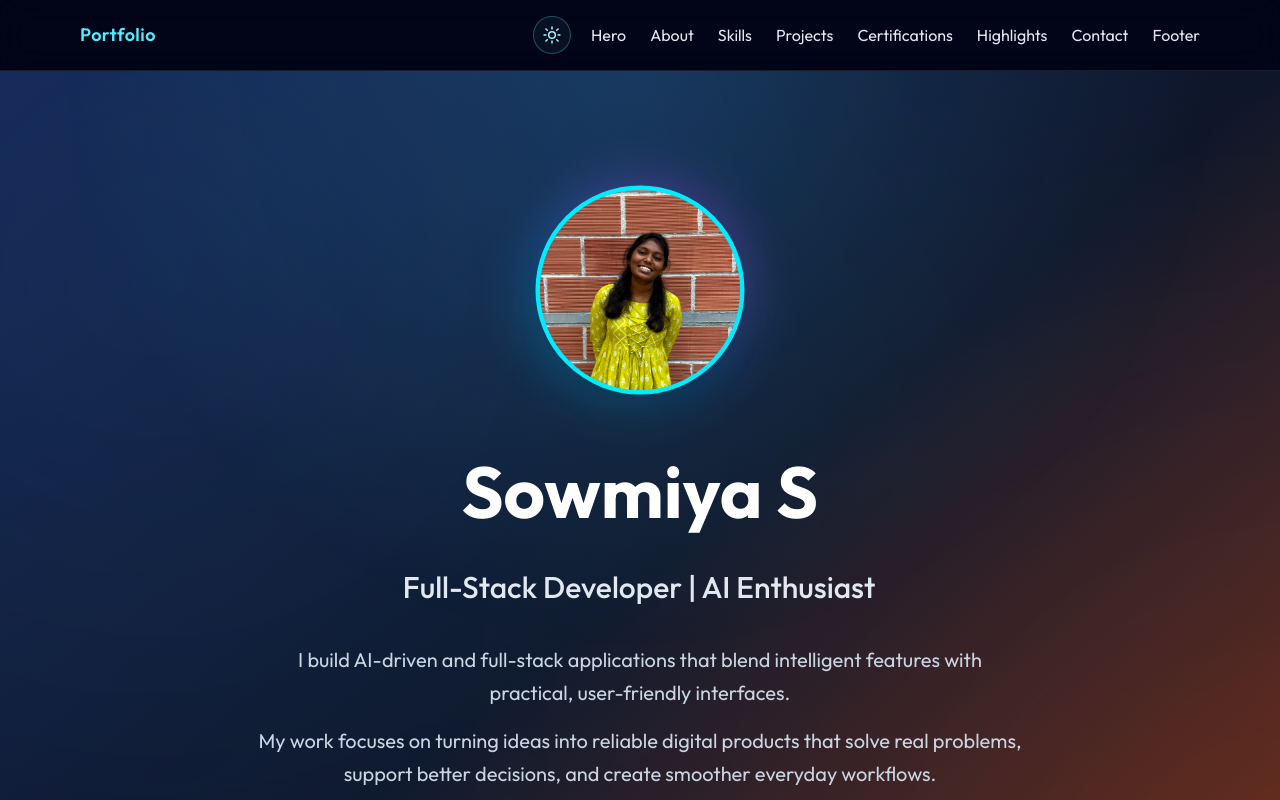
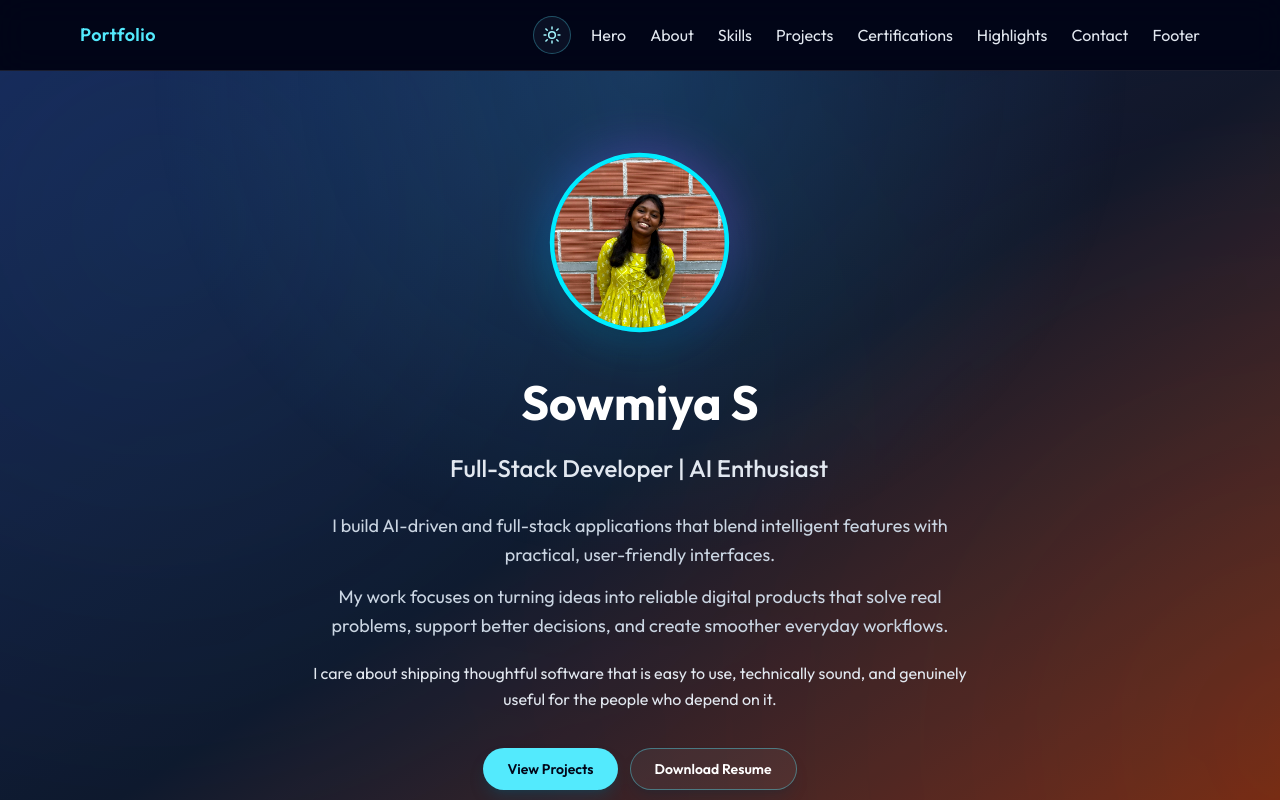
Before and after one commit to SowmiyaS06/portfolio01, a React (Vite) app: page / in a window 1280 px wide. Shown: the top 800 px of the page. Built offline with nearby package versions, Linux system fonts and the light colour scheme.

Commit message:
Optimize hero section to fit first viewport

```diff
--- a/src/components/sections/HeroSection.tsx
+++ b/src/components/sections/HeroSection.tsx
@@ -10,15 +10,15 @@ function HeroSection() {
     >
       <div className="hero-gradient-flow absolute inset-[-25%] opacity-35" />
       <div className="absolute inset-0 bg-[radial-gradient(circle_at_top,rgba(56,189,248,0.16),transparent_48%)] dark:bg-[radial-gradient(circle_at_top,rgba(56,189,248,0.16),transparent_48%)]" />
-      <div className="relative flex min-h-screen w-full items-center justify-center px-6 py-20 md:px-12 md:py-28 lg:px-20">
+      <div className="relative flex min-h-screen w-full items-center justify-center px-6 py-8 md:px-12 md:py-10 lg:px-16">
         <motion.div
-          className="flex w-full max-w-3xl flex-col items-center gap-6 text-center md:gap-8"
+          className="flex w-full max-w-3xl flex-col items-center gap-4 text-center md:gap-5"
           variants={staggerContainer}
           initial="hidden"
           animate="visible"
         >
           <motion.div variants={fadeUp} className="mb-1 md:mb-2">
-            <div className="avatar-float relative mx-auto flex h-56 w-56 items-center justify-center">
+            <div className="avatar-float relative mx-auto flex h-44 w-44 items-center justify-center sm:h-48 sm:w-48">
               <div className="animate-spin-slow absolute inset-0 rounded-full bg-gradient-to-r from-cyan-400 via-blue-500 to-purple-500 opacity-30 blur-xl" />
               <div className="absolute h-[90%] w-[90%] rounded-full border-4 border-cyan-400" />
               <img
@@ -30,13 +30,13 @@ function HeroSection() {
               />
             </div>
           </motion.div>
-          <motion.h1 variants={staggerItem} className="text-4xl font-bold leading-tight text-slate-900 sm:text-5xl md:text-7xl dark:text-white">
+          <motion.h1 variants={staggerItem} className="text-3xl font-bold leading-tight text-slate-900 sm:text-4xl md:text-5xl dark:text-white">
             Sowmiya S
           </motion.h1>
-          <motion.h2 variants={staggerItem} className="text-lg font-medium text-slate-700 sm:text-xl md:text-3xl dark:text-slate-200">
+          <motion.h2 variants={staggerItem} className="text-base font-medium text-slate-700 sm:text-lg md:text-2xl dark:text-slate-200">
             <span className="typing-role">Full-Stack Developer | AI Enthusiast</span>
           </motion.h2>
-          <motion.div variants={staggerItem} className="space-y-4 text-base leading-relaxed text-slate-700 sm:text-lg md:text-xl dark:text-slate-300">
+          <motion.div variants={staggerItem} className="max-w-2xl space-y-3 text-sm leading-relaxed text-slate-700 sm:text-base md:text-lg dark:text-slate-300">
             <p>
               I build AI-driven and full-stack applications that blend intelligent features with
               practical, user-friendly interfaces.
@@ -46,17 +46,17 @@ function HeroSection() {
               problems, support better decisions, and create smoother everyday workflows.
             </p>
           </motion.div>
-          <motion.p variants={staggerItem} className="max-w-2xl text-sm leading-relaxed text-slate-700 sm:text-base md:text-lg dark:text-slate-200">
+          <motion.p variants={staggerItem} className="max-w-2xl text-sm leading-relaxed text-slate-700 sm:text-base md:text-base dark:text-slate-200">
             I care about shipping thoughtful software that is easy to use, technically sound,
             and genuinely useful for the people who depend on it.
           </motion.p>
-          <motion.div variants={staggerItem} className="mt-6 flex flex-col gap-4 sm:flex-row">
+          <motion.div variants={staggerItem} className="mt-4 flex flex-col gap-3 sm:flex-row">
             <motion.a
               href="#projects"
               whileHover={{ scale: 1.05 }}
               whileTap={{ scale: 0.98 }}
               transition={{ duration: 0.5, ease: 'easeInOut' }}
-              className="inline-flex items-center justify-center rounded-full bg-cyan-500 px-8 py-3 text-sm font-semibold text-white shadow-lg shadow-cyan-600/30 transition-all duration-300 hover:-translate-y-0.5 hover:scale-105 hover:bg-cyan-600 focus:outline-none focus-visible:ring-2 focus-visible:ring-cyan-400 focus-visible:ring-offset-2 focus-visible:ring-offset-slate-100 dark:bg-cyan-300 dark:text-slate-950 dark:shadow-cyan-900/40 dark:hover:bg-cyan-200 dark:focus-visible:ring-cyan-300 dark:focus-visible:ring-offset-slate-900"
+              className="inline-flex items-center justify-center rounded-full bg-cyan-500 px-6 py-2.5 text-sm font-semibold text-white shadow-lg shadow-cyan-600/30 transition-all duration-300 hover:-translate-y-0.5 hover:scale-105 hover:bg-cyan-600 focus:outline-none focus-visible:ring-2 focus-visible:ring-cyan-400 focus-visible:ring-offset-2 focus-visible:ring-offset-slate-100 dark:bg-cyan-300 dark:text-slate-950 dark:shadow-cyan-900/40 dark:hover:bg-cyan-200 dark:focus-visible:ring-cyan-300 dark:focus-visible:ring-offset-slate-900"
             >
               View Projects
             </motion.a>
@@ -66,7 +66,7 @@ function HeroSection() {
               whileHover={{ scale: 1.05 }}
               whileTap={{ scale: 0.98 }}
               transition={{ duration: 0.5, ease: 'easeInOut' }}
-              className="inline-flex items-center justify-center rounded-full border border-cyan-500/40 bg-white/70 px-8 py-3 text-sm font-semibold text-slate-800 shadow-lg shadow-cyan-600/15 transition-all duration-300 hover:-translate-y-0.5 hover:border-cyan-500/60 hover:bg-white focus:outline-none focus-visible:ring-2 focus-visible:ring-cyan-500 focus-visible:ring-offset-2 focus-visible:ring-offset-slate-100 dark:border-cyan-300/40 dark:bg-white/5 dark:text-white dark:shadow-cyan-950/20 dark:hover:bg-white/10 dark:hover:border-cyan-200/60 dark:focus-visible:ring-cyan-300 dark:focus-visible:ring-offset-slate-900"
+              className="inline-flex items-center justify-center rounded-full border border-cyan-500/40 bg-white/70 px-6 py-2.5 text-sm font-semibold text-slate-800 shadow-lg shadow-cyan-600/15 transition-all duration-300 hover:-translate-y-0.5 hover:border-cyan-500/60 hover:bg-white focus:outline-none focus-visible:ring-2 focus-visible:ring-cyan-500 focus-visible:ring-offset-2 focus-visible:ring-offset-slate-100 dark:border-cyan-300/40 dark:bg-white/5 dark:text-white dark:shadow-cyan-950/20 dark:hover:bg-white/10 dark:hover:border-cyan-200/60 dark:focus-visible:ring-cyan-300 dark:focus-visible:ring-offset-slate-900"
             >
               Download Resume
             </motion.a>
@@ -78,7 +78,7 @@ function HeroSection() {
         variants={staggerItem}
         initial="hidden"
         animate="visible"
-        className="subtle-bounce absolute bottom-8 left-1/2 -translate-x-1/2 text-cyan-600/90 transition-all duration-300 hover:text-cyan-700 dark:text-cyan-200/85 dark:hover:text-cyan-100"
+        className="subtle-bounce absolute bottom-4 left-1/2 -translate-x-1/2 text-cyan-600/90 transition-all duration-300 hover:text-cyan-700 dark:text-cyan-200/85 dark:hover:text-cyan-100"
         aria-label="Scroll to About section"
       >
         <svg viewBox="0 0 24 24" className="h-7 w-7" fill="none" aria-hidden="true">
```
